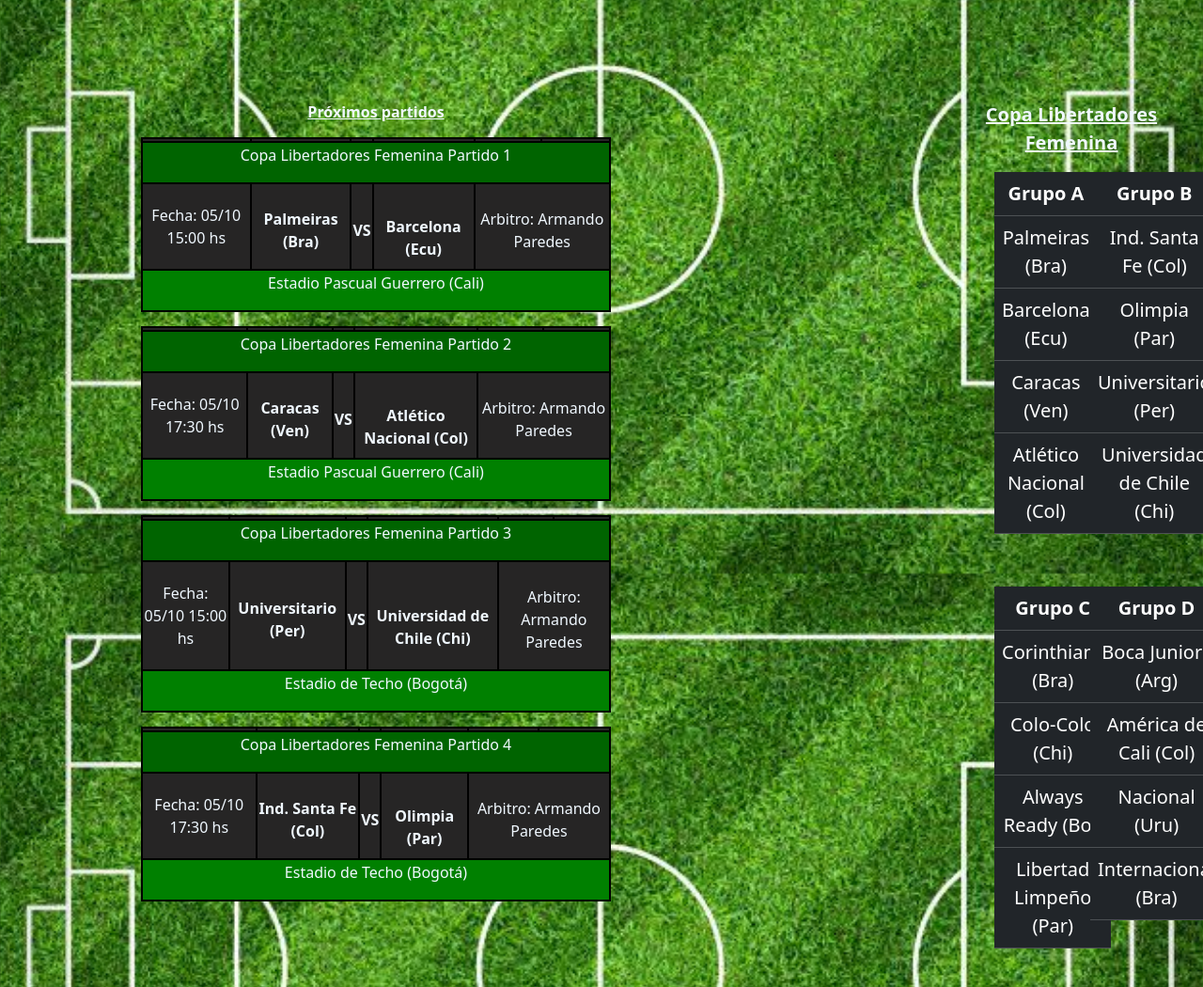
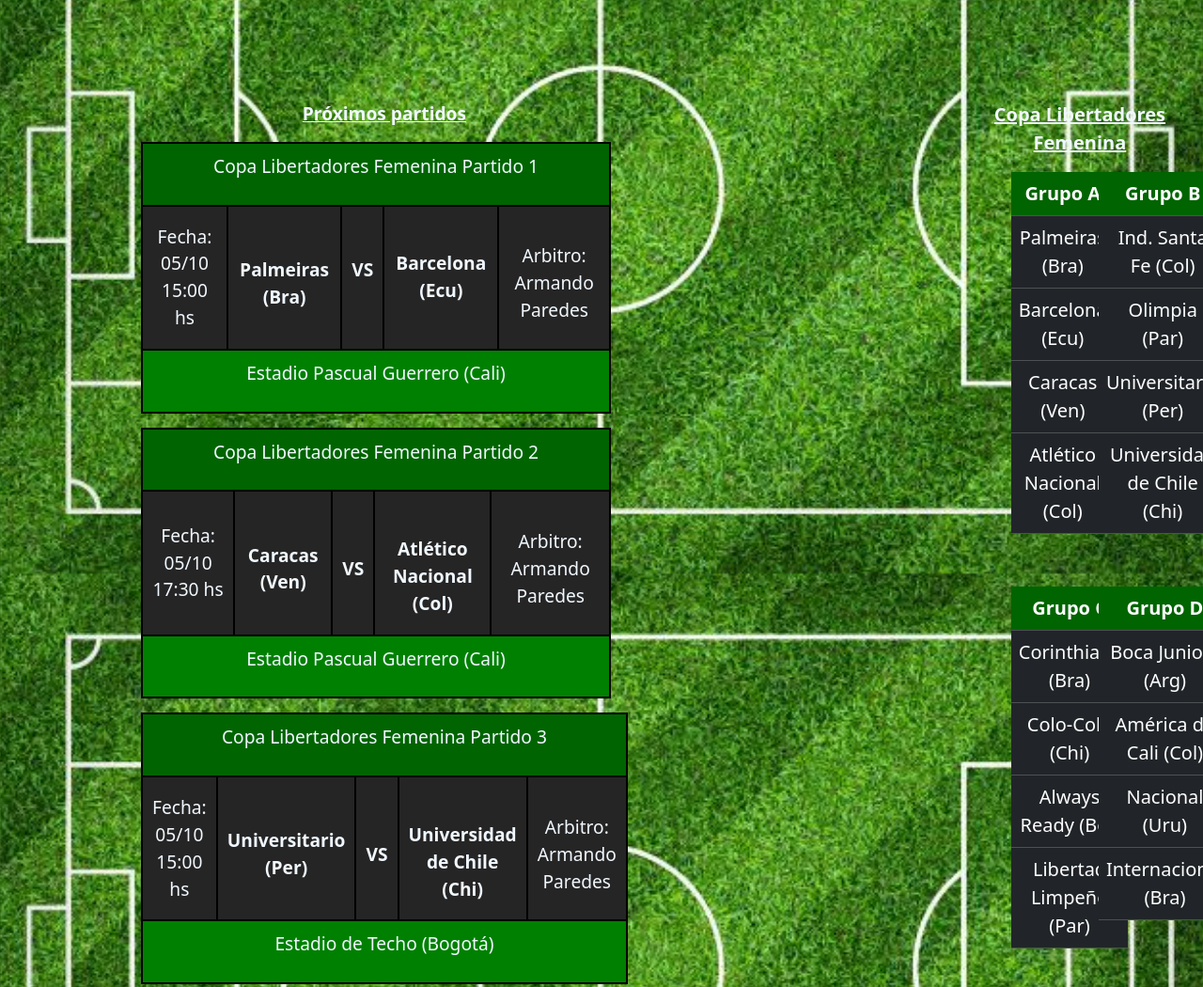
Before and after one commit to bentosmariano33/ProdEM, a plain HTML site: page Páginas/index.html in a window 1280 px wide. Shown: the part 218-1268 px from the top of the page at 94% size. Drawn offline with nearby package versions, Linux system fonts and the light colour scheme.

```diff
--- a/Páginas/index.html
+++ b/Páginas/index.html
@@ -23,18 +23,10 @@
         </nav>
     </header>
     <section class="Seccion_index">
-        <div class="Proximos_partidos"><strong><u>Próximos partidos</u></strong><!--Acá agrego lo que copié de la otra pag-->
+        <div class="Proximos_partidos" style="font-size:larger;"><strong><u>Próximos partidos</u></strong><!--Proximos partidos-->
             <div><!--Partido 1-->
                 <table class="Partidos">
                     <tbody>
-                        <tr> <!--Titulos de la tabla-->
-                            <td class="game-time"></td> <!--Acá va la fecha-->
-                            <td class="game-t1"></td> <!--Acá va el primer equipo-->
-                            <td class="game-r1"></td> <!--Resultado 1-->
-                            <td class="game-r2"></td> <!--Resultado 2-->
-                            <td class="game-t2"></td> <!--Segundo equipo-->
-                            <td class="game-info"></td> <!--Información adicional-->
-                        </tr>
                         <tr> <!--Titulo del cuadro-->
                             <td colspan="6" style="background-color: #006400;" >
                                 <p>
@@ -48,10 +40,10 @@
                                 <br><p><strong>Palmeiras (Bra)</strong></p>
                             </td>
                             <td><!--VS-->
-                                <br><p><b>VS</b></p>
+                                <p><b>VS</b></p>
                             </td>
                             <td><!--Equipo 2-->
-                                <br><strong>Barcelona (Ecu)</strong>
+                                <strong>Barcelona (Ecu)</strong>
                             </td>
                             <td class="game-info" colspan="6"><!--Información extra-->
                                 <br><p>Arbitro: Armando Paredes</p>
@@ -70,14 +62,6 @@
             <div><!--Partido 2-->
                 <table class="Partidos">
                     <tbody>
-                        <tr> <!--Titulos de la tabla-->
-                            <td class="game-time"></td> <!--Acá va la fecha-->
-                            <td class="game-t1"></td> <!--Acá va el primer equipo-->
-                            <td class="game-r1"></td> <!--Resultado 1-->
-                            <td class="game-r2"></td> <!--Resultado 2-->
-                            <td class="game-t2"></td> <!--Segundo equipo-->
-                            <td class="game-info"></td> <!--Información adicional-->
-                        </tr>
                         <tr> <!--Titulo del cuadro-->
                             <td colspan="6" style="background-color: #006400;" >
                                 <p>
@@ -113,14 +97,6 @@
             <div><!--Partido 3-->
                 <table class="Partidos">
                     <tbody>
-                        <tr> <!--Titulos de la tabla-->
-                            <td class="game-time"></td> <!--Acá va la fecha-->
-                            <td class="game-t1"></td> <!--Acá va el primer equipo-->
-                            <td class="game-r1"></td> <!--Resultado 1-->
-                            <td class="game-r2"></td> <!--Resultado 2-->
-                            <td class="game-t2"></td> <!--Segundo equipo-->
-                            <td class="game-info"></td> <!--Información adicional-->
-                        </tr>
                         <tr> <!--Titulo del cuadro-->
                             <td colspan="6" style="background-color: #006400;" >
                                 <p>
@@ -156,14 +132,6 @@
             <div><!--Partido 4-->
                 <table class="Partidos">
                     <tbody>
-                        <tr> <!--Titulos de la tabla-->
-                            <td class="game-time"></td> <!--Acá va la fecha-->
-                            <td class="game-t1"></td> <!--Acá va el primer equipo-->
-                            <td class="game-r1"></td> <!--Resultado 1-->
-                            <td class="game-r2"></td> <!--Resultado 2-->
-                            <td class="game-t2"></td> <!--Segundo equipo-->
-                            <td class="game-info"></td> <!--Información adicional-->
-                        </tr>
                         <tr> <!--Titulo del cuadro-->
                             <td colspan="6" style="background-color: #006400;" >
                                 <p>
@@ -197,13 +165,13 @@
                 </table>
             </div>
         </div>
-        <div class="Fixture_index"><strong><u>Copa Libertadores Femenina</u></strong>
+        <div class="Fixture_index"><strong><u>Copa Libertadores Femenina</u></strong> <!--Grupos-->
             <div class="container text-center">
                 <div class="row g-2">
                   <div class="col-6"> <!--Abre Grupo A-->
                     <div class="p-3">
                         <table class="table table-dark table-hover">
-                            <th>Grupo A</th>
+                            <th style="background-color: #006400">Grupo A</th>
                             <tr>
                                 <td>Palmeiras (Bra)</td>
                             </tr>
@@ -222,7 +190,7 @@
                   <div class="col-6"> <!--Abre Grupo B-->
                     <div class="p-3">
                         <table class="table table-dark table-hover">
-                            <th>Grupo B</th>
+                            <th style="background-color: #006400">Grupo B</th>
                             <tr>
                                 <td>Ind. Santa Fe (Col)</td>
                             </tr>
@@ -241,7 +209,7 @@
                   <div class="col-6"> <!--Abre Grupo C-->
                     <div class="p-3">
                         <table class="table table-dark table-hover">
-                            <th>Grupo C</th>
+                            <th style="background-color: #006400">Grupo C</th>
                             <tr>
                                 <td>Corinthians (Bra)</td>
                             </tr>
@@ -260,7 +228,7 @@
                   <div class="col-6"> <!--Abre Grupo D-->
                     <div class="p-3">
                         <table class="table table-dark table-hover">
-                            <th>Grupo D</th>
+                            <th style="background-color: #006400">Grupo D</th>
                             <tr>
                                 <td>Boca Juniors (Arg)</td>
                             </tr>
--- a/Páginas/style.css
+++ b/Páginas/style.css
@@ -89,6 +89,7 @@
     border: 2px solid black;
     text-align:center;
     background-color: rgb(38, 37, 37);
+    padding: 10px;
 }
 
 .Fixture_index{
```
